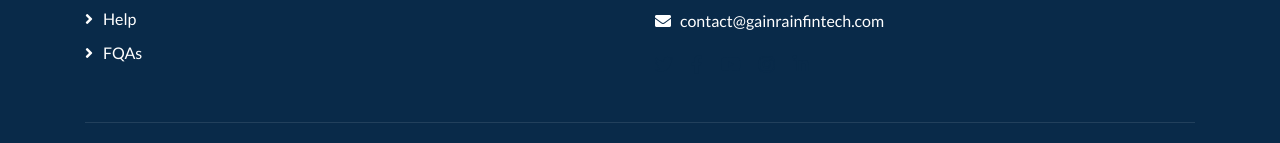
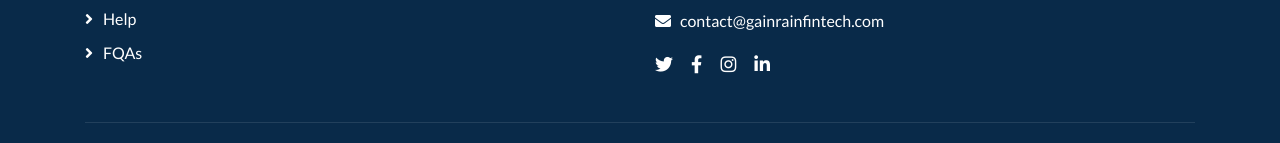
Before and after one commit to sonalchinioti/grain_rain, a plain HTML site: page about.html in a window 1280 px wide. Shown: the part 2014-2157 px from the top of the page. Drawn offline with nearby package versions, Linux system fonts and the light colour scheme.

Commit message:
including social media icons

```diff
--- a/about.html
+++ b/about.html
@@ -253,11 +253,12 @@
                                     <p><i class="fa fa-phone-alt"></i>+918287424550</p>
                                     <p><i class="fa fa-envelope"></i>contact@gainrainfintech.com</p>
                                     <div class="footer-social">
-                                        <a href=""><i class="fab fa-twitter"></i></a>
-                                        <a href=""><i class="fab fa-facebook-f"></i></a>
-                                        <a href=""><i class="fab fa-youtube"></i></a>
-                                        <a href=""><i class="fab fa-instagram"></i></a>
-                                        <a href=""><i class="fab fa-linkedin-in"></i></a>
+                                       <div class="footer-social">
+                                            <a href="https://twitter.com/gainrainfintech"><i class="fab fa-twitter"></i></a>
+                                            <a href="https://www.facebook.com/profile.php?id=100090981878527&mibextid=LQQJ4d"><i class="fab fa-facebook-f"></i></a>
+                                            <a href="https://www.instagram.com/gainrainfintech"><i class="fab fa-instagram"></i></a>
+                                            <a href="https://www.linkedin.com/company/gainrain-fintech"><i class="fab fa-linkedin-in"></i></a>
+                                        </div>
                                     </div>
                                 </div>
                             </div>
--- a/css/style.css
+++ b/css/style.css
@@ -1441,7 +1441,7 @@ a:focus {
 .footer .footer-social a i {
     margin-right: 15px;
     font-size: 18px;
-    color: #092a49;
+    color: #ffffff;
 }
 
 .footer .footer-social a:last-child i {
@@ -1449,7 +1449,7 @@ a:focus {
 }
 
 .footer .footer-social a:hover i {
-    color: #999999;
+    color: #0796fe;
 }
 
 .footer .footer-newsletter .form {
```
Also changed, not shown: advisor.html (+4 -5 lines), feature.html (+4 -5 lines), index.html (+4 -5 lines), service.html (+4 -5 lines).
